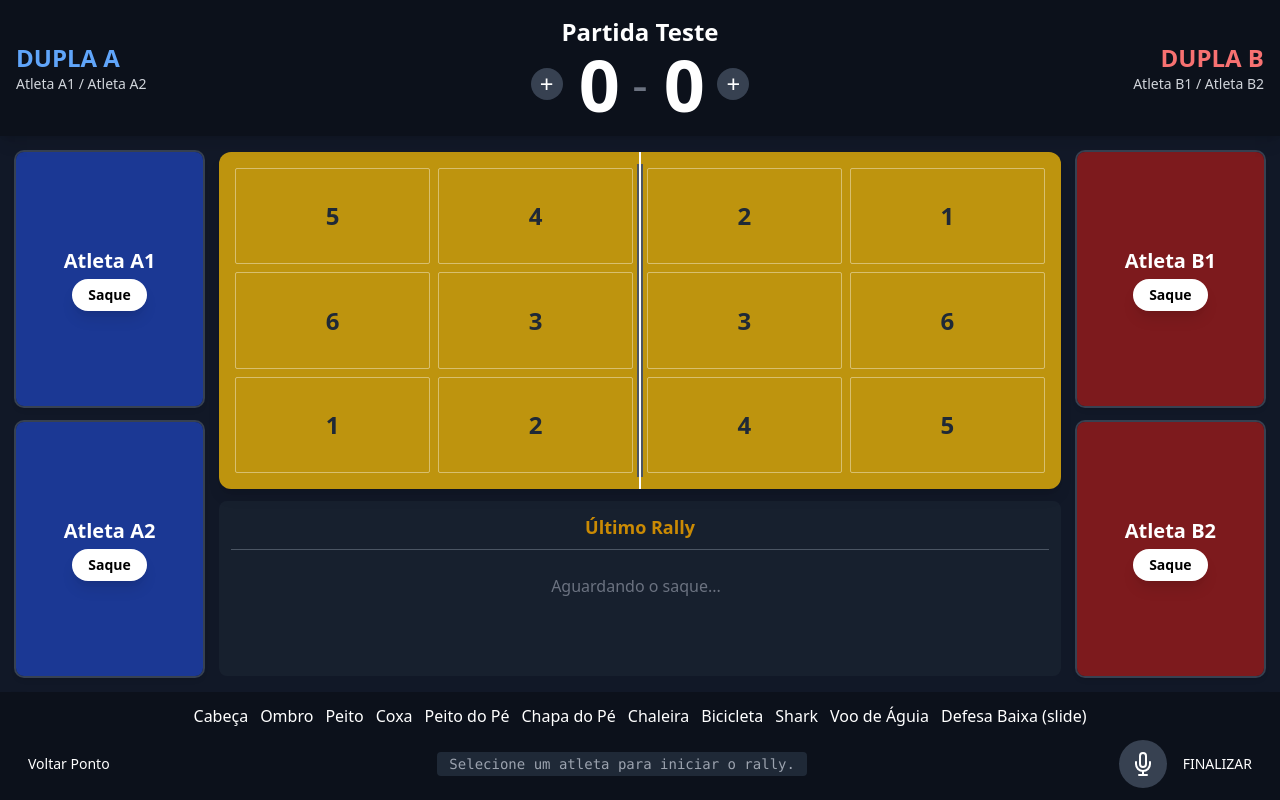
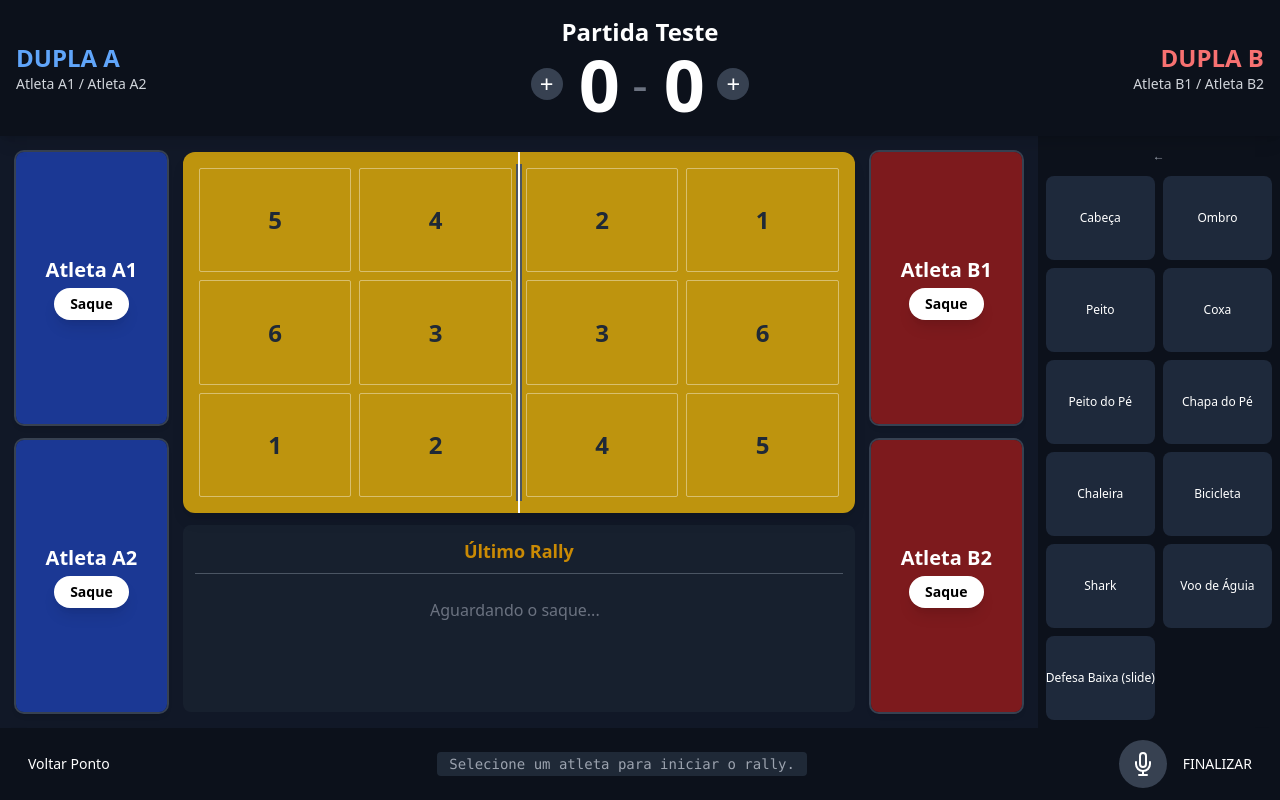
Before and after one commit to FelipeDireito/FTV-Scout, a React (Vite) app in the folder frontend/: page /partida in a window 1280 px wide. Built offline with nearby package versions, Linux system fonts and the light colour scheme.

Commit message:
feat: barra de ações na lateral esquerda ou direita

```diff
--- a/frontend/src/pages/Partida/index.jsx
+++ b/frontend/src/pages/Partida/index.jsx
@@ -247,6 +247,33 @@ const ModalEditarAcao = ({ acao, onClose, onSave, getAtletaById }) => {
   );
 };
 
+const AcoesSidebar = ({ onSelectTecnica, onTogglePosition, position, className = '' }) => {
+  return (
+    <div className={`bg-black/30 p-2 flex flex-col gap-2 ${className}`}>
+      <button
+        onClick={onTogglePosition}
+        className="text-xs text-gray-400 hover:text-white hover:bg-gray-700 rounded p-1 transition-colors"
+        title={position === 'right' ? 'Mover para a esquerda' : 'Mover para a direita'}
+      >
+        {position === 'right' ? '←' : '→'}
+      </button>
+      <div className="flex-grow grid grid-cols-2 gap-2">
+        {TECNICAS.map(tecnica => (
+          <button
+            key={tecnica.id}
+            onClick={() => onSelectTecnica(tecnica.id)}
+            className="btn-acao h-full text-xs bg-slate-800 text-white rounded-lg px-0"
+          >
+            {tecnica.nome}
+          </button>
+        ))}
+      </div>
+    </div>
+  );
+};
+
+
+
 const ModalFinalizarPartida = ({ score, pontos, partida, onClose, onFinalizar }) => {
   return (
     <div className="fixed inset-0 bg-black/80 flex items-center justify-center z-50 p-2 sm:p-4 lg:p-8">
@@ -358,6 +385,7 @@ function Partida() {
   const [pontoPendente, setPontoPendente] = useState(null);
   const [acaoParaEditar, setAcaoParaEditar] = useState(null);
 
+  const [sidebarPosition, setSidebarPosition] = useState('right');
   // Fala para texto
   const { texto, startEscutando, stopEscutando, isEscutando, setTexto } = useFalaParaTexto({ continuous: true });
   const [isMicFeatureEnabled, setIsMicFeatureEnabled] = useState(true);
@@ -500,9 +528,6 @@ function Partida() {
 
 
     try {
-      console.log("--- SIMULANDO ENVIO DE AÇÃO PARA API ---");
-      console.log(JSON.stringify(acaoData, null, 2));
-
       const resposta = await api.post('/pontuacao/acao', acaoData);
       const acaoSalva = resposta.data;
       console.log("Ação registrada com sucesso!", acaoSalva);
@@ -696,6 +721,10 @@ function Partida() {
     }
   };
 
+  const toggleSidebarPosition = () => {
+    setSidebarPosition(prev => (prev === 'right' ? 'left' : 'right'));
+  };
+
 
   return (
     <div className="flex flex-col h-screen bg-gray-900 text-white font-sans">
@@ -730,6 +759,14 @@ function Partida() {
         </div>
       </header>
 
+      <div className="flex-1 flex flex-row overflow-hidden">
+        <AcoesSidebar
+          onSelectTecnica={handleSelecionarTecnica}
+          onTogglePosition={toggleSidebarPosition}
+          position={sidebarPosition}
+          className={sidebarPosition === 'right' ? 'order-last' : ''}
+        />
+
         <main className="flex-1 flex flex-col md:flex-row p-2 md:p-4 gap-2 md:gap-4 overflow-hidden">
           <div className="flex md:flex-col justify-around gap-2 md:gap-4 md:w-[15%] h-16 md:h-full">
             <ButtonAtleta atleta={duplas.a1} onClick={() => setAtletaSelecionado(duplas.a1)} isSelecionado={atletaSelecionado?.atleta_id === duplas.a1.atleta_id} corTime="blue" disabled={!!pontoPendente} isRallyStarted={acoesRally.length > 0} onSaqueClick={handleSaque} />
@@ -755,15 +792,9 @@ function Partida() {
             <ButtonAtleta atleta={duplas.b2} onClick={() => setAtletaSelecionado(duplas.b2)} isSelecionado={atletaSelecionado?.atleta_id === duplas.b2.atleta_id} corTime="red" disabled={!!pontoPendente} isRallyStarted={acoesRally.length > 0} onSaqueClick={handleSaque} />
           </div>
         </main>
+      </div>
 
       <footer className="bg-black/30 p-3 shadow-lg space-y-3">
-        <div className="flex justify-center gap-2 md:gap-3 flex-wrap">
-          {TECNICAS.map(tecnica => (
-            <button key={tecnica.id} onClick={() => handleSelecionarTecnica(tecnica.id)} className="btn-acao">
-              {tecnica.nome}
-            </button>
-          ))}
-        </div>
         <div className="flex items-center justify-between">
           <button className="btn-secondary py-2 px-4 text-sm" onClick={abrirModalVoltarPonto}>Voltar Ponto</button>
           <div className="flex-grow text-center text-sm text-gray-400 mx-2">
```
Lines whose indentation alone changed are shown as unchanged.
